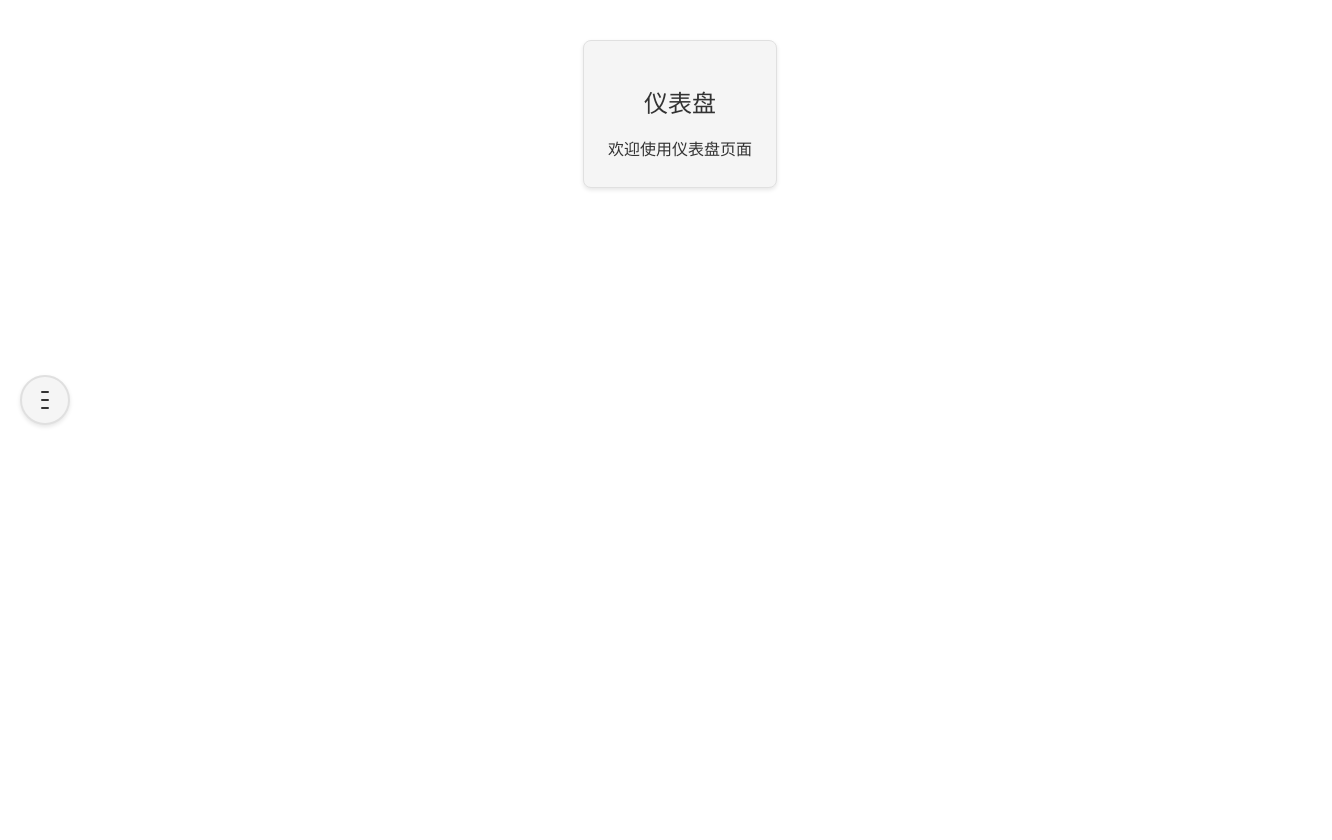
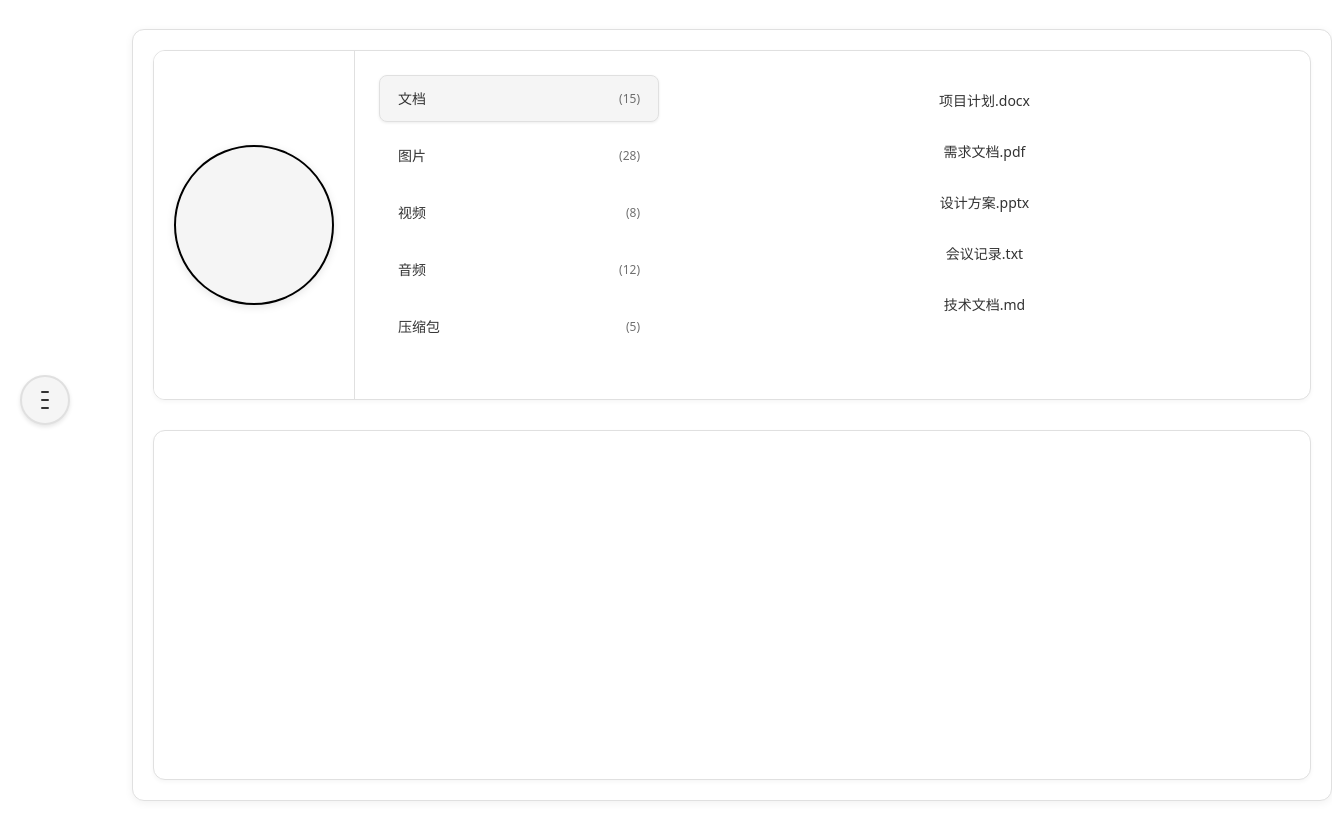
Before and after one commit to lzrnba/DocuReader, a Vue app: page / in a window 1280 px wide. Shown: the top 840 px of the page, 1332 px wide, since content can reach past the window. Built offline with nearby package versions, Linux system fonts and the light colour scheme.

Commit message:
dashboard开发

```diff
--- a/src/views/Dashboard.vue
+++ b/src/views/Dashboard.vue
@@ -1,44 +1,257 @@
 <template>
   <div class="dashboard-container">
-    <div class="obsidian-card">
-      <h2 class="obsidian-title">仪表盘</h2>
-      <div class="obsidian-content">
-        <p>欢迎使用仪表盘页面</p>
+    <!-- 卡片式悬浮界面主体容器 -->
+    <div class="card-hover-container">
+      <!-- 第一个功能框 -->
+      <div class="feature-card">
+        <!-- 左侧分组器 -->
+        <div class="group-section">
+          <!-- 大圆圈组件 -->
+          <div class="large-circle"></div>
+        </div>
+        <!-- 右侧内容框 -->
+        <div class="content-section">
+          <!-- 内容区域 -->
+          <div class="content-area">
+            <div class="category-list">
+              <!-- 文件夹分类列表 -->
+              <div
+                v-for="category in categories"
+                :key="category.id"
+                class="category-item"
+                :class="{ 'active': activeCategory === category.id }"
+                @mouseenter="setActiveCategory(category.id)"
+              >
+                <span class="category-name">{{ category.name }}</span>
+                <span class="file-count">({{ category.fileCount }})</span>
+              </div>
+            </div>
+            <!-- 文件列表（根据当前hover的分类显示） -->
+            <div class="file-list">
+              <div
+                v-for="file in activeFiles"
+                :key="file.id"
+                class="file-item"
+              >
+                {{ file.name }}
+              </div>
+            </div>
+          </div>
+        </div>
+      </div>
+
+      <!-- 第二个空的功能框 -->
+      <div class="feature-card empty-card">
+        <!-- 空卡片占位符 -->
       </div>
     </div>
   </div>
 </template>
 
 <script setup>
-// 仪表盘组件
+import { ref, computed } from 'vue'
+
+// 模拟数据：文件夹分类
+const categories = ref([
+  { id: 1, name: '文档', fileCount: 15 },
+  { id: 2, name: '图片', fileCount: 28 },
+  { id: 3, name: '视频', fileCount: 8 },
+  { id: 4, name: '音频', fileCount: 12 },
+  { id: 5, name: '压缩包', fileCount: 5 }
+])
+
+// 模拟数据：文件列表
+const filesData = {
+  1: [
+    { id: 1, name: '项目计划.docx' },
+    { id: 2, name: '需求文档.pdf' },
+    { id: 3, name: '设计方案.pptx' },
+    { id: 4, name: '会议记录.txt' },
+    { id: 5, name: '技术文档.md' }
+  ],
+  2: [
+    { id: 6, name: '产品截图.jpg' },
+    { id: 7, name: '设计草图.png' },
+    { id: 8, name: '界面原型.svg' }
+  ],
+  3: [
+    { id: 9, name: '产品演示.mp4' },
+    { id: 10, name: '培训视频.avi' }
+  ],
+  4: [
+    { id: 11, name: '背景音乐.mp3' },
+    { id: 12, name: '音效.wav' }
+  ],
+  5: [
+    { id: 13, name: '项目源码.zip' },
+    { id: 14, name: '数据备份.rar' }
+  ]
+}
+
+// 当前激活的分类
+const activeCategory = ref(1)
+
+// 设置激活的分类
+const setActiveCategory = (categoryId) => {
+  activeCategory.value = categoryId
+}
+
+// 根据激活的分类获取对应的文件列表
+const activeFiles = computed(() => {
+  return filesData[activeCategory.value] || []
+})
 </script>
 
 <style scoped>
 .dashboard-container {
-  padding: 20px;
+  padding-top: 80px;
+  padding-bottom: 50px;
+  margin: 0 0 0 0px;
+  width: calc(100% - 240px);
+  min-height: 100vh;
+  width: 1200px;
+  background-color: var(--light-bg);
 }
 
-.obsidian-card {
-  background-color: var(--light-primary);
-  border: 1px solid var(--light-border);
-  border-radius: 8px;
-  padding: 24px;
-  box-shadow: 0 2px 4px rgba(0, 0, 0, 0.1);
+/* 卡片式悬浮界面主体容器 */
+.card-hover-container {
+  display: flex;
+  flex-direction: column;
+  gap: 30px;
+  padding: 20px;
+  border: 1px solid var(--light-border); /* Material-UI风格边框 */
+  border-radius: 12px;
+  background-color: var(--light-bg);
+  box-shadow: 0 2px 8px rgba(0, 0, 0, 0.06);
+  max-width: 1600px;
+  margin: 0 auto;
+  width: 100%;
 }
 
-.obsidian-title {
-  color: var(--light-text);
-  font-size: 24px;
-  margin-bottom: 16px;
-  font-weight: 600;
+/* 功能框样式 */
+.feature-card {
+  display: flex;
+  border: 1px solid var(--light-border); /* Material-UI风格边框 */
+  border-radius: 12px;
+  background-color: var(--light-bg);
+  box-shadow: 0 2px 4px rgba(0, 0, 0, 0.04);
+  overflow: hidden;
+  transition: all 0.3s ease;
+  min-height: 350px;
+  width: 100%;
 }
 
-.obsidian-content {
+/* 空卡片样式 */
+.empty-card {
+  height: 350px;
+  justify-content: center;
+  align-items: center;
+  width: 100%;
+}
+
+/* 左侧分组器 */
+.group-section {
+  flex: 0 0 200px;
+  display: flex;
+  justify-content: center;
+  align-items: center;
+  padding: 20px;
+  background-color: var(--light-bg);
+  border-right: 1px solid var(--light-border);
+}
+
+/* 大圆圈组件 */
+.large-circle {
+  width: 160px;
+  height: 160px;
+  border-radius: 50%;
+  border: 2px solid var(--light-accent);
+  background-color: var(--light-primary);
+  box-shadow: 0 2px 8px rgba(0, 0, 0, 0.1);
+  transition: all 0.3s ease;
+}
+
+.large-circle:hover {
+  transform: scale(1.05);
+  box-shadow: 0 4px 12px rgba(0, 0, 0, 0.15);
+}
+
+/* 右侧内容框 */
+.content-section {
+  flex: 1;
+  padding: 24px;
+}
+
+/* 内容区域 */
+.content-area {
+  display: flex;
+  gap: 24px;
+  height: 100%;
+}
+
+/* 文件夹分类列表 */
+.category-list {
+  flex: 0 0 280px;
+  display: flex;
+  flex-direction: column;
+  gap: 10px;
+}
+
+/* 分类项 */
+.category-item {
+  display: flex;
+  justify-content: space-between;
+  align-items: center;
+  padding: 12px 18px;
+  border-radius: 8px;
+  background-color: var(--light-bg);
+  cursor: pointer;
+  transition: all 0.2s ease;
+  border: 1px solid transparent;
+  font-size: 14px;
+}
+
+.category-item:hover,
+.category-item.active {
+  background-color: var(--light-primary);
+  border-color: var(--light-border);
+  box-shadow: 0 1px 3px rgba(0, 0, 0, 0.08);
+}
+
+.category-name {
+  font-weight: 500;
   color: var(--light-text);
 }
 
-.obsidian-content p {
-  margin: 0;
-  line-height: 1.6;
+.file-count {
+  font-size: 12px;
+  color: var(--light-text);
+  opacity: 0.7;
+}
+
+/* 文件列表 */
+.file-list {
+  flex: 1;
+  display: flex;
+  flex-direction: column;
+  gap: 8px;
+  padding: 4px 0;
+}
+
+/* 文件项 */
+.file-item {
+  padding: 10px 18px;
+  border-radius: 6px;
+  background-color: var(--light-bg);
+  color: var(--light-text);
+  font-size: 14px;
+  border: 1px solid transparent;
+  transition: all 0.2s ease;
+}
+
+.file-item:hover {
+  background-color: var(--light-primary);
+  border-color: var(--light-border);
+  box-shadow: 0 1px 2px rgba(0, 0, 0, 0.06);
 }
 </style>
```
